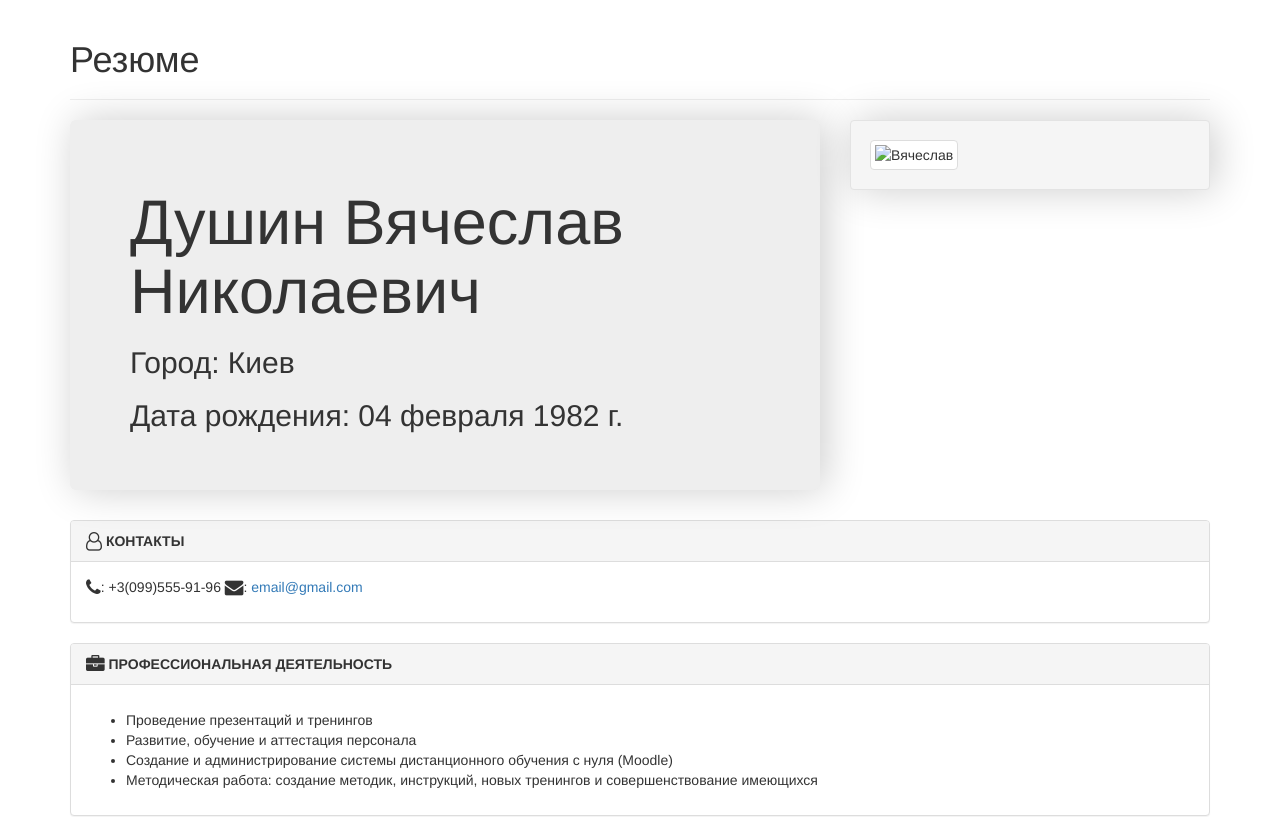
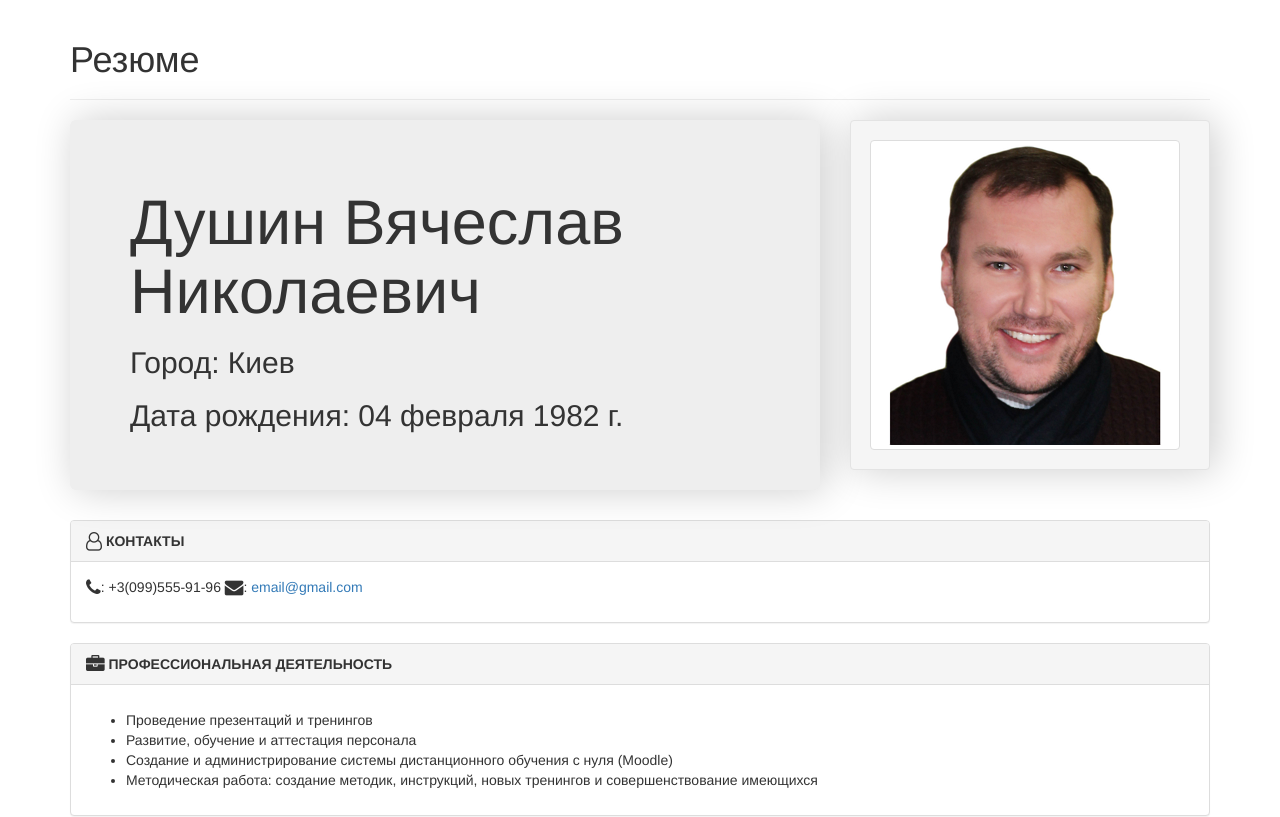
Before and after one commit to DushinSlavik/My-resume, a plain HTML site: page index.html in a window 1280 px wide. Shown: the top 817 px of the page. Drawn offline with nearby package versions, Linux system fonts and the light colour scheme.

Commit message:
change name files

```diff
--- a/index.html
+++ b/index.html
@@ -30,7 +30,7 @@
         </div>
         <div class="col-sm-4">
 			<div class="well" id="foto">
-				<img src="Славик.png" class="img-thumbnail" alt="Вячеслав">
+				<img src="foto.png" class="img-thumbnail" alt="Вячеслав">
 			</div>
 		</div>
 	</div>
```
